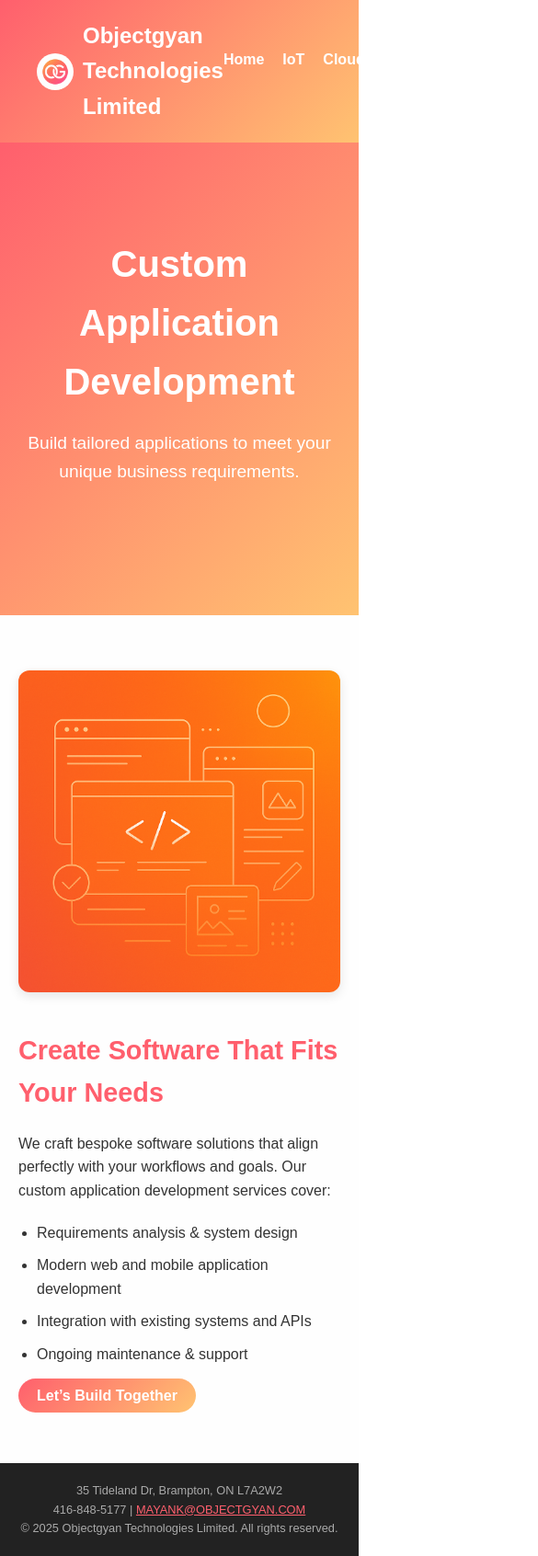
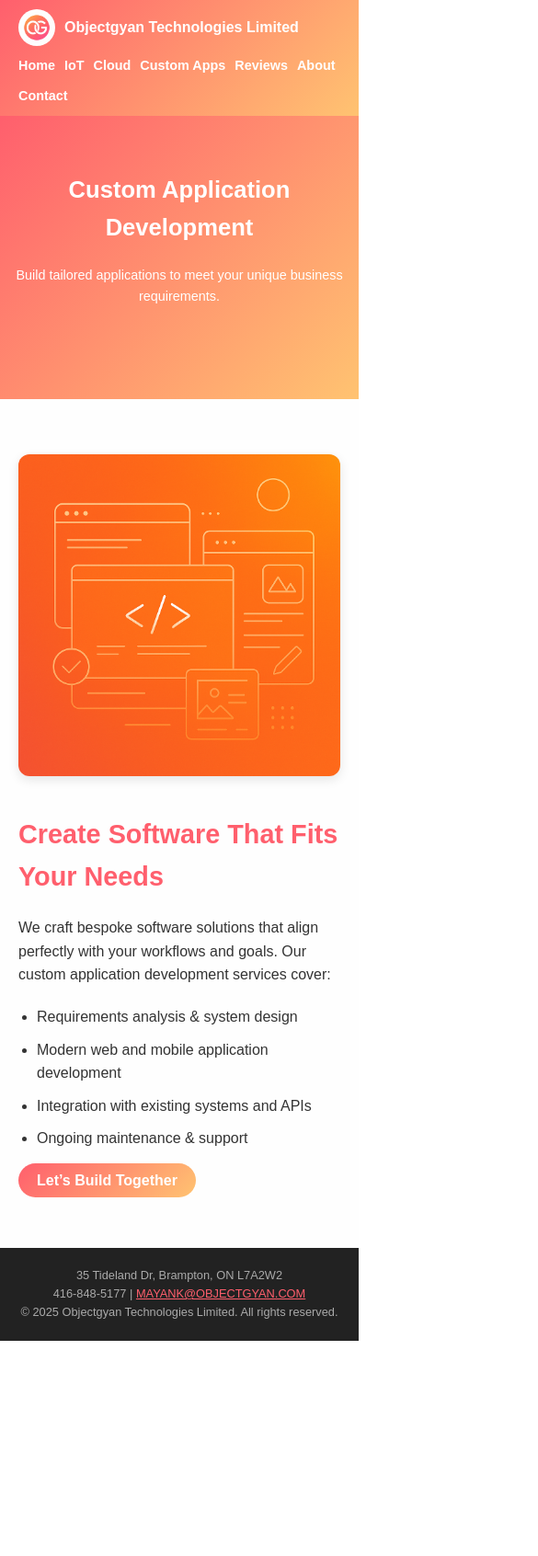
Before and after one commit to objectgyan/portfolio, a plain HTML site: page custom.html in a window 390 px wide. Shown: the top 1692 px of the page at 92% size, 585 px wide, since content can reach past the window. After the commit the page ends 1458 px from the top, so only its background shows below. Drawn offline with Linux system fonts and the light colour scheme.

Commit message:
Add files via upload

```diff
--- a/style.css
+++ b/style.css
@@ -366,3 +366,78 @@ footer a {
 footer a:visited {
   color: var(--accent);
 }
+
+/*
+  Responsive adjustments
+  To ensure the site looks great on tablets and mobile devices, media queries
+  override some desktop styles. Header and navigation stack vertically, hero
+  text sizes shrink, service cards expand to full width, and detail sections
+  switch to a column layout. These changes enhance usability on screens under
+  768px wide and further adjust font sizes and spacing for very small
+  screens under 480px.
+*/
+
+@media (max-width: 768px) {
+  header {
+    flex-direction: column;
+    align-items: flex-start;
+  }
+  header nav {
+    flex-wrap: wrap;
+    gap: 10px;
+    margin-top: 10px;
+  }
+  .hero {
+    padding: 80px 20px;
+  }
+  .hero h1 {
+    font-size: 2rem;
+  }
+  .hero p {
+    font-size: 1rem;
+  }
+  .services {
+    flex-direction: column;
+    align-items: center;
+  }
+  .service-card {
+    width: 100%;
+    max-width: 400px;
+  }
+  .detail .container {
+    flex-direction: column;
+    align-items: center;
+  }
+  .detail .container img,
+  .detail .container div {
+    width: 100%;
+    max-width: none;
+  }
+  .contact form {
+    width: 100%;
+  }
+}
+
+@media (max-width: 480px) {
+  header {
+    padding: 10px 20px;
+  }
+  .logo span {
+    font-size: 1rem;
+  }
+  header nav a {
+    font-size: 0.9rem;
+  }
+  .hero {
+    padding: 60px 10px;
+  }
+  .hero h1 {
+    font-size: 1.6rem;
+  }
+  .hero p {
+    font-size: 0.9rem;
+  }
+  .contact form {
+    padding: 15px;
+  }
+}
```
Also changed, not shown: thanks.html (added, +35 -0 lines).
